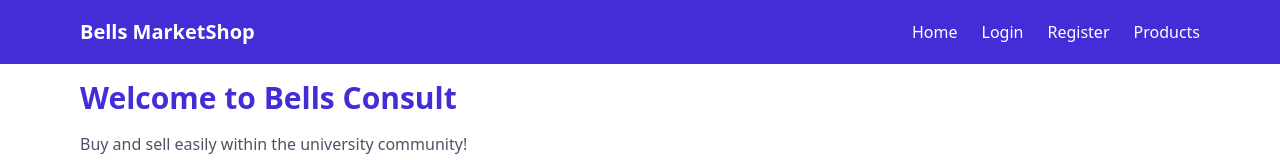
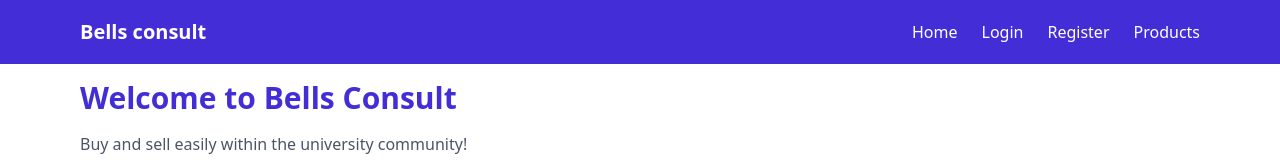
Before and after one commit to Tobi232/my-work, a Next.js app: page / in a window 1280 px wide. Shown: the top 160 px of the page. Built offline with nearby package versions, Linux system fonts and the light colour scheme.

Commit message:
Update Navbar.jsx

```diff
--- a/src/app/components/Navbar.jsx
+++ b/src/app/components/Navbar.jsx
@@ -8,7 +8,7 @@ export default function Navbar() {
         <nav className="bg-indigo-700 text-white">
             <div className="max-w-6xl mx-auto px-4 flex items-center justify-between h-16">
                 <Link href="/" className="text-xl font-bold">
-                    Bells MarketShop
+                    Bells consult
                 </Link>
                 {/* Hamburger for mobile */}
                 <button
```
